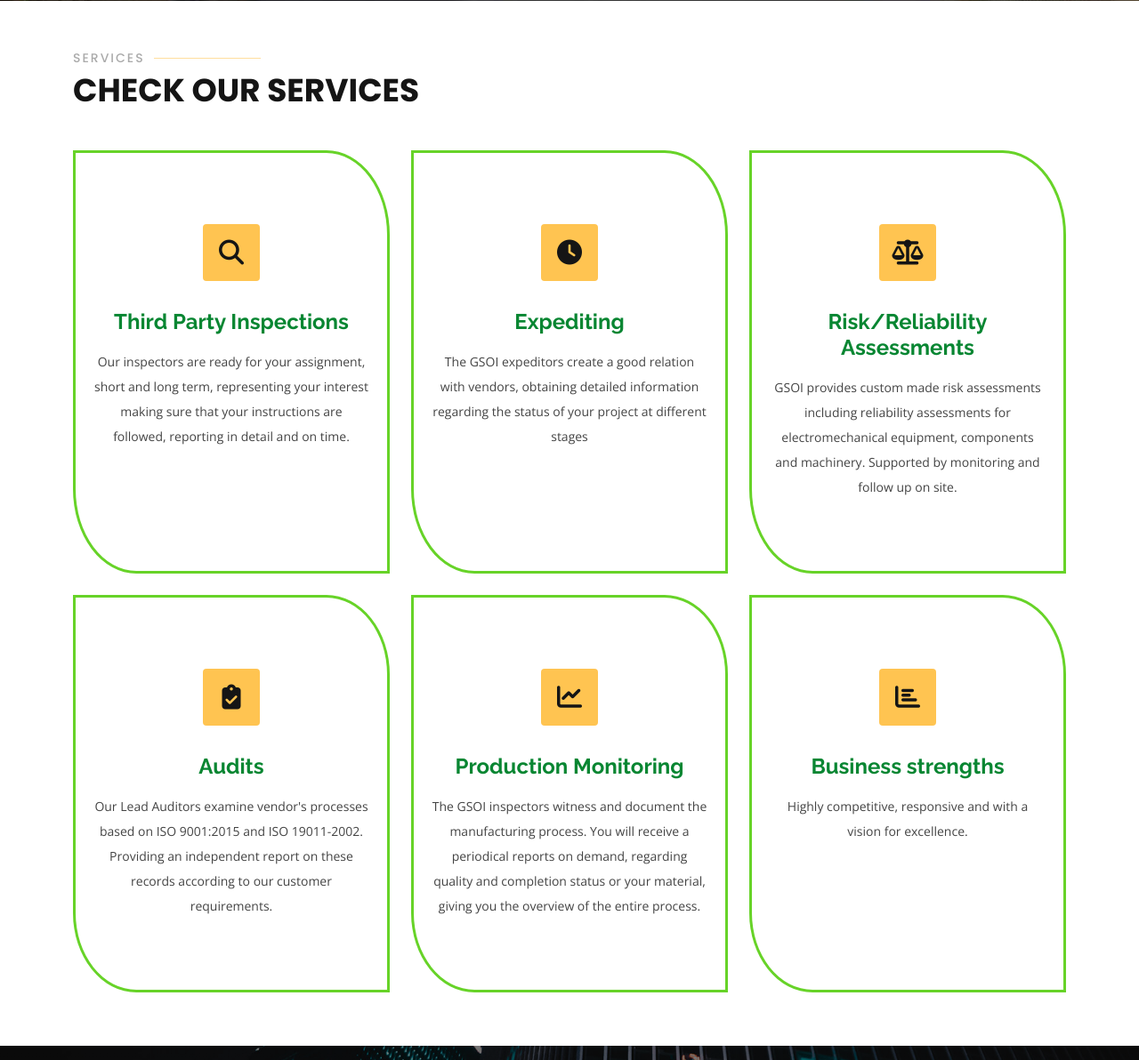
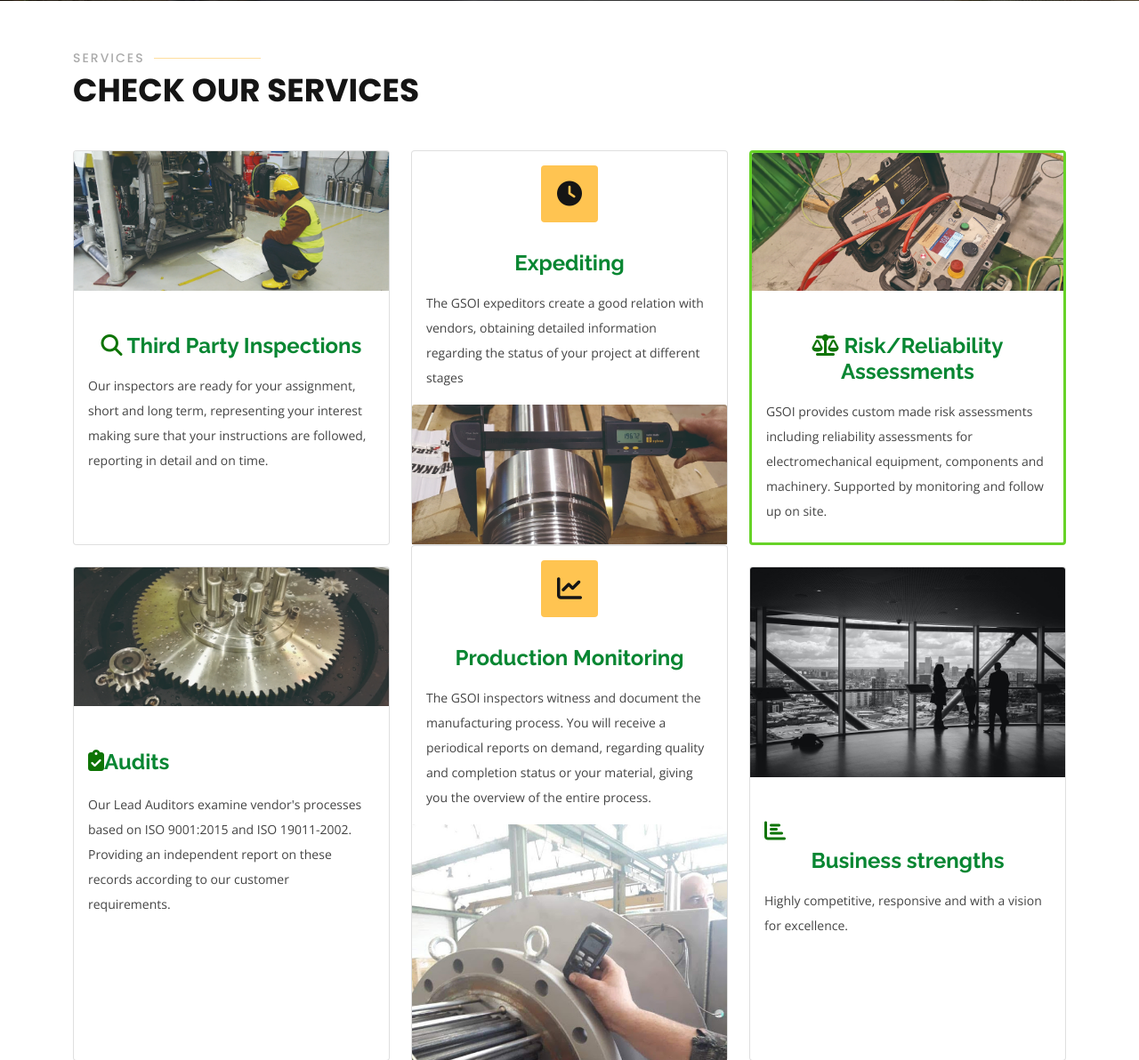
Before and after one commit to emmanuelSjamesB/gsoi, a Django app: page / in a window 1280 px wide. Shown: the part 1920-3112 px from the top of the page at 89% size. Run offline with Django 4.2, Linux system fonts and the light colour scheme; some libraries are stand-ins or nearby versions; some web fonts are replaced.

Commit message:
nuevo services

```diff
--- a/gsoi/static/css/footer.css
+++ b/gsoi/static/css/footer.css
@@ -126,7 +126,24 @@
   margin-top: 40px;
   padding-top: 1rem;
   }
+  .hand-icon {
+    position: absolute;
+    top: 50%;
+    right: 0;
+    transform: translateY(-50%);
+    animation: hand-animation 2s infinite linear;
+  }
 
-  .move-right {
-  margin-left: 50px;
+  @keyframes hand-animation {
+    0% {
+      right: 0;
+    }
+    100% {
+      right: 10px;
+    }
   }
+
+  .hand-icon i {
+    font-size: 2rem;
+    color: #333;
+  }
--- a/gsoi/static/css/services.css
+++ b/gsoi/static/css/services.css
@@ -2,6 +2,12 @@
 /*--------------------------------------------------------------
 # Services
 --------------------------------------------------------------*/
+.mycard{
+  border: 3px solid #67d328;
+
+
+    transition: all ease-in-out 0.3s;
+}
  .icon-box {
     text-align: center;
     margin: 0 auto;
@@ -15,7 +21,14 @@
     justify-content: center;
 
   }
+    .micon {
 
+    width: 32px;
+    height: 32px;
+    border-radius: 4px;
+    display: flex;
+    transition: 0.3s;
+  }
    .icon {
     margin: 0 auto;
     width: 64px;
@@ -43,6 +56,7 @@
     color: #0e7405;
     transition: ease-in-out 0.3s;
     text-align:center;
+
 
 
   }
--- a/gsoi/templates/base.html
+++ b/gsoi/templates/base.html
@@ -47,7 +47,8 @@
   {% include 'services2.html' %}
   {% include 'about.html' %}
   {% include 'hero.html' %}
-  {% include 'services.html' %}
+  {% include 'servicesimg.html' %}
+  {% include 'cta.html' %}
   {% include 'contact.html' %}
 </main>
   {% include 'footer.html' %}
--- /dev/null
+++ b/gsoi/templates/cta.html
@@ -0,0 +1,14 @@
+{% load static %}
+
+ <!-- ======= Cta Section ======= -->
+ <section id="cta" class="cta">
+    <div class="container" data-aos="zoom-in">
+
+      <div class="text-center">
+        <h3>Are you looking for a job as inspector? work with us.</h3>
+        <p> </p>
+        <a class="cta-btn" href="#contact">Contact us</a>
+      </div>
+
+    </div>
+  </section><!-- End Cta Section -->
--- a/gsoi/templates/footer.html
+++ b/gsoi/templates/footer.html
@@ -1,6 +1,66 @@
 {% load static %}
+{% load static %}
+
 <!-- ======= Footer ======= -->
 <footer id="footer">
+  <div class="footer-top">
+    <div class="container">
+      <div class="row justify-content-between align-items-center">
+
+        <div class="col-md-6 text-md-start"> <!-- Modificación aquí -->
+          <h3>You want to know more</h3>
+          <div class="hand-icon">
+            <i class="fa fa-hand-o-left" aria-hidden="true"></i>
+
+          </div>
+          <div class="social-links mt-3">
+            <a href="https://www.facebook.com/inspectionsnorway" class="facebook"><i class="bx bxl-facebook"></i></a>
+            <a href="https://www.instagram.com/gsoias/" class="instagram"><i class="bx bxl-instagram"></i></a>
+            <a href="https://gsoi.business.site/" class="google"><i class="bx bxl-google"></i></a>
+            <a href="https://no.linkedin.com/company/gsoi-as" class="linkedin"><i class="bx bxl-linkedin"></i></a>
+          </div>
+        </div>
+
+        <div class="col-md-6 text-md-end">
+          <a href="#" class="logo"><img src="{% static 'img/logo/gsoi.png' %}" alt="" class="img-fluid" data-aos="fade-down"
+              data-aos-easing="linear"
+              data-aos-duration="1500"></a>
+        </div>
+
+      </div>
+    </div>
+  </div>
+
+  <div class="container">
+    <div class="row">
+      <div class="col-md-12 text-center">
+        <div class="footer-info">
+          <!-- Contenido del footer -->
+        </div>
+      </div>
+    </div>
+    <div class="row">
+      <div class="col-md-12 text-center">
+        <div class="mt-3">
+          <p>&copy; Copyright
+            <strong><span>GSOI</span></strong>.
+            All Rights Reserved
+          </p>
+        </div>
+      </div>
+    </div>
+  </div>
+</footer>
+
+<div id="preloader"></div>
+<a href="#" class="back-to-top d-flex align-items-center justify-content-center"><i class="bi bi-arrow-up-short"></i></a>
+
+<!-- Agregamos Bootstrap 5 -->
+<!--link rel="stylesheet" href="https://cdnjs.cloudflare.com/ajax/libs/bootstrap/5.3.3/css/bootstrap.min.css" integrity="sha512-TZZ1TzTb51hizSvzGgoUfZm9l/YsU+mCH4pk6EY+/ydp58Q7VWj8fNyv7VLEA6pX9aAMHxOM+cswup7i92YpCw==" crossorigin="anonymous" referrerpolicy="no-referrer" />
+<script src="https://cdnjs.cloudflare.com/ajax/libs/bootstrap/5.3.3/js/bootstrap.bundle.min.js" integrity="sha512-Q3q3LXhtTU3DIDp8CXMYJLCtYmFxn0kRdW+I2rQc3q31Z41Jn84IemxHvPdJkPySkwNjyL/YD8kn+IysIU1HGg==" crossorigin="anonymous" referrerpolicy="no-referrer"></script-->
+
+<!-- ======= Footer ======= -->
+<!--footer id="footer">
   <div class="footer-top">
     <div class="container">
       <div class="row">
@@ -44,4 +104,4 @@
 
 
   <div id="preloader"></div>
-  <a href="#" class="back-to-top d-flex align-items-center justify-content-center"><i class="bi bi-arrow-up-short"></i></a>
+  <a href="#" class="back-to-top d-flex align-items-center justify-content-center"><i class="bi bi-arrow-up-short"></i></a-->
--- a/gsoi/templates/services.html
+++ b/gsoi/templates/services.html
@@ -73,7 +73,7 @@
           </div>
         </div>
 
-      </div>
+      </div-->
 
     </div>
   </section><!-- End Services Section -->
--- /dev/null
+++ b/gsoi/templates/servicesimg.html
@@ -0,0 +1,95 @@
+
+{% load static %}
+ <!-- ======= Services Section ======= -->
+ <section id="services" class="services">
+    <div class="container" data-aos="fade-up">
+
+      <div class="section-title">
+        <h2>Services</h2>
+        <p>Check our Services</p>
+      </div>
+      <div class="row">
+        <div class="col-lg-4 col-md-6 d-flex align-items-stretch" data-aos="zoom-in" data-aos-delay="100">
+          <div class="card">
+            <img src="{% static 'img/slide-1.jpg' %}" class="card-img-top" alt="...">
+            <div class="card-body">
+
+              <h4 class="services-h4"><span><i class="fas fa-search"></i>   </span><a href="">Third Party Inspections</a></h4>
+              <p class="services-p">Our inspectors are ready for your assignment,
+                short and long term, representing your interest
+                making sure that your instructions are followed,
+                reporting in detail and on time.</p>
+            </div>
+          </div>
+        </div>
+
+        <div class="col-lg-4 col-md-6 d-flex align-items-stretch mt-4 mt-md-0" data-aos="zoom-in" data-aos-delay="200">
+          <div class="card">
+            <div class="card-body">
+              <div class="icon"><i class="fas fa-clock"></i></div>
+              <h4 class="services-h4 "><a href="">Expediting</a></h4>
+              <p class="services-p">The GSOI expeditors create a good relation with vendors,
+                 obtaining detailed information regarding the status of your
+                  project at different stages</p>
+            </div>
+            <img src="{% static 'img/slide-2.jpg' %}" class="card-img-top" alt="...">
+          </div>
+        </div>
+
+        <div class="col-lg-4 col-md-6 d-flex align-items-stretch mt-4 mt-lg-0" data-aos="zoom-in" data-aos-delay="300">
+          <div class="card mycard">
+            <img src="{% static 'img/slide-3.jpg' %}" class="card-img-top" alt="...">
+            <div class="card-body">
+
+              <h4 class="services-h4"><span><i class="fas fa-balance-scale"></i>   </span><a href="">Risk/Reliability Assessments</a></h4>
+              <p class="services-p">GSOI provides custom made risk assessments including
+                reliability assessments for electromechanical equipment,
+                 components and machinery. Supported by monitoring and follow
+                 up on site. </p>
+            </div>
+          </div>
+        </div>
+
+        <div class="col-lg-4 col-md-6 d-flex align-items-stretch mt-4" data-aos="zoom-in" data-aos-delay="100">
+          <div class="card">
+            <img src="{% static 'img/slide-4.jpg' %}" class="card-img-top" alt="...">
+            <div class="card-body">
+
+              <h4 class="services-h4"><span><div class="micon"><i class="fas fa-clipboard-check"></i>   </span><a href="">Audits</a></h4>
+              <p class="services-p">Our Lead Auditors examine vendor's processes based on
+                 ISO 9001:2015 and ISO 19011-2002. Providing an independent
+                  report on these records according to our customer requirements.</p>
+
+            </div>
+          </div>
+        </div>
+
+        <div class="col-lg-4 col-md-6 d-flex align-items-stretch mt-4 mt-md-0" data-aos="zoom-in" data-aos-delay="200">
+            <div class="card">
+              <div class="card-body">
+                <div class="icon"><i class="fas fa-chart-line"></i></div>
+                <h4 class="services-h4"><a href="">Production Monitoring</a></h4>
+            <p class="services-p">The GSOI inspectors witness and document the manufacturing process.
+               You will receive a periodical reports on demand, regarding quality
+               and completion status or your material, giving you the overview of
+               the entire process.</p>
+              </div>
+              <img src="{% static 'img/img-1.jpg' %}" class="card-img-top" alt="...">
+            </div>
+          </div>
+
+          <div class="col-lg-4 col-md-6 d-flex align-items-stretch mt-4" data-aos="zoom-in" data-aos-delay="100">
+            <div class="card">
+              <img src="{% static 'img/hero-bg.jpg' %}" class="card-img-top" alt="...">
+              <div class="card-body">
+
+                <h4 class="services-h4"><span class="micon"><i class="fas fa-chart-bar"></i></span><a href=""><span>  </span>Business strengths</a></h4>
+            <p class="services-p">Highly competitive, responsive and with a vision for excellence.</p>
+
+              </div>
+            </div>
+          </div>
+
+
+    </div>
+</section><!-- End Services Section -->
```
